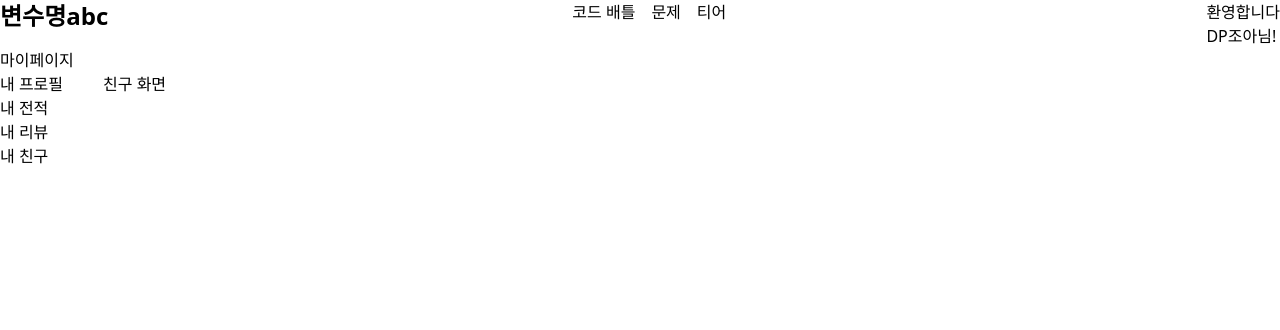
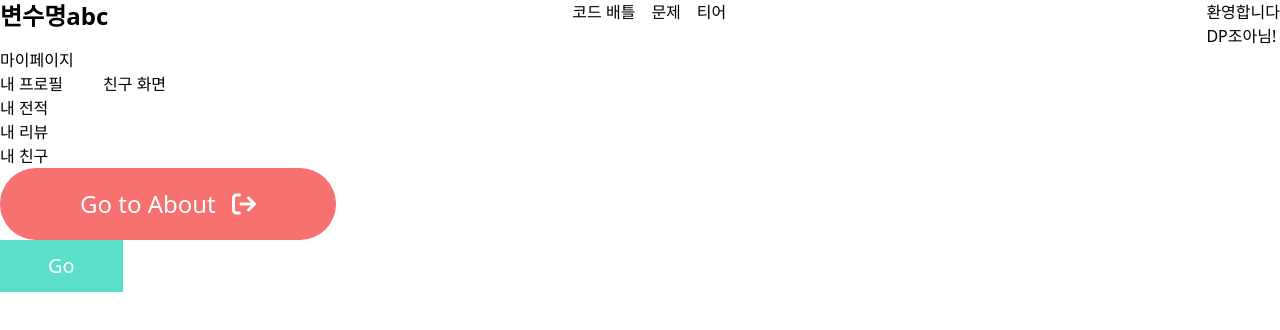
Before and after one commit to varABC-A508/varabc, a React (Create React App) app in the folder frontend/varabc/: page /mypage/friends in a window 1280 px wide. Shown: the top 330 px of the page. Built offline with nearby package versions, Linux system fonts and the light colour scheme.

Commit message:
Feature/button move

```diff
--- a/frontend/varabc/package.json
+++ b/frontend/varabc/package.json
@@ -30,7 +30,6 @@
     "redux": "^4.2.1",
     "split-pane-react": "^0.1.3",
     "styled-components": "^6.0.5",
-    "tailwindcss": "^3.3.3",
     "web-vitals": "^2.1.4"
   },
   "scripts": {
@@ -56,5 +55,8 @@
       "last 1 firefox version",
       "last 1 safari version"
     ]
+  },
+  "devDependencies": {
+    "tailwindcss": "^3.3.3"
   }
 }
--- a/frontend/varabc/src/App.js
+++ b/frontend/varabc/src/App.js
@@ -15,6 +15,9 @@ import { History } from './pages/myPage/History';
 import { Profile } from './pages/myPage/Profile';
 import { Reviews } from './pages/myPage/Reviews';
 import { MyPage } from './pages/myPage/myPage';
+
+
+import ButtonMoveTest from './ButtonMoveTest';
 
 const App = () => {
   return (
@@ -35,6 +38,9 @@ const App = () => {
           <Route path="friends" element={<Friends />} />
         </Route>
       </Routes>
+
+
+      <ButtonMoveTest />
     </div>
   );
 }
--- /dev/null
+++ b/frontend/varabc/src/ButtonMoveTest.js
@@ -0,0 +1,19 @@
+import React from 'react';
+import MoveRoundButton from './components/common/Button/MoveRoundButton';
+import MoveSquareButton from './components/common/Button/MoveSquareButton';
+
+
+
+
+const ButtonMoveTest = () => {
+  return (
+    <div>
+      <div>
+        <MoveRoundButton to="/battle" bgColor={'red'} btnSize={'big'} text={'Go to About'} />
+        <MoveSquareButton to="/battle" bgColor={'green'} btnSize={'basic'} text={'Go'} />
+      </div>
+    </div>
+  );
+};
+
+export default ButtonMoveTest;
--- /dev/null
+++ b/frontend/varabc/src/Test.js
@@ -0,0 +1,25 @@
+import logo from './logo.svg';
+import './App.css';
+
+function Test() {
+  return (
+    <div className="App">
+      <header className="App-header">
+        <img src={logo} className="App-logo" alt="logo" />
+        <p>
+          Edit <code>src/App.js</code> and save to reload.
+        </p>
+        <a
+          className="App-link"
+          href="https://reactjs.org"
+          target="_blank"
+          rel="noopener noreferrer"
+        >
+          TEST
+        </a>
+      </header>
+    </div>
+  );
+}
+
+export default Test;
--- /dev/null
+++ b/frontend/varabc/src/components/common/Button/MoveRoundButton.js
@@ -0,0 +1,62 @@
+import React from 'react';
+import { useNavigate } from 'react-router-dom';
+
+import { FontAwesomeIcon } from "@fortawesome/react-fontawesome";
+import { faArrowRightFromBracket } from "@fortawesome/free-solid-svg-icons";
+
+const bgColors = {
+  red: "bg-red-400",
+  gray: "bg-gray-400",
+  green: "bg-[#5BDFCA]",
+  basic: "bg-white",
+};
+
+const btnSizes = {
+  big: "px-20 py-5 text-2xl",
+  basic: "px-12 py-3 text-xl",
+};
+
+
+
+const MoveRoundButton = ({ to, text, bgColor, btnSize }) => {
+  const navigate = useNavigate();
+  const backgroundColor = bgColors[bgColor];
+  const buttonSize = btnSizes[btnSize];
+  let textColor, hoverColor;
+  switch (bgColor) {
+    case "basic":
+      textColor = "text-gray-600";
+      hoverColor = "hover:bg-gray-200";
+      break;
+    case "red":
+      textColor = "text-white";
+      hoverColor = "hover:bg-red-500";
+      break;
+    case "green":
+      textColor = "text-white";
+      hoverColor = "hover:bg-emerald-500";
+      break;
+    case "gray":
+      textColor = "text-gray-700";
+      hoverColor = "hover:bg-gray-200";
+      break;
+    default:
+  }
+
+
+
+  const handleClick = () => {
+    console.log('페이지 이동');
+    navigate(to);
+  };
+
+  return (
+
+    <button onClick={handleClick} className={`${backgroundColor} ${textColor} ${hoverColor} flex justify-items-center items-center rounded-full ${buttonSize}`}>
+      {text}
+      <FontAwesomeIcon className={`${backgroundColor} ${textColor} ${hoverColor} flex ml-4`} icon={faArrowRightFromBracket} />
+    </button>
+  );
+
+  }
+  export default MoveRoundButton;
--- /dev/null
+++ b/frontend/varabc/src/components/common/Button/MoveSquareButton.js
@@ -0,0 +1,52 @@
+import React from 'react';
+import { useNavigate } from 'react-router-dom';
+
+const bgColors = {
+  gray: "bg-gray-400",
+  green: "bg-[#5BDFCA]",
+  basic: "bg-white",
+};
+
+const btnSizes = {
+  big: "px-20 py-5 text-2xl",
+  basic: "px-12 py-3 text-xl",
+};
+
+const MoveSquareButton = ({ to, text, bgColor, btnSize }) => {
+  const navigate = useNavigate();
+  const backgroundColor = bgColors[bgColor];
+  const buttonSize = btnSizes[btnSize];
+  let textColor, hoverColor;
+  switch (bgColor) {
+    case "basic":
+      textColor = "text-gray-600";
+      hoverColor = "hover:bg-gray-200";
+      break;
+    case "green":
+      textColor = "text-white";
+      hoverColor = "hover:bg-emerald-500";
+      break;
+    case "gray":
+      textColor = "text-gray-700";
+      hoverColor = "hover:bg-gray-200";
+      break;
+    default:
+  }
+
+
+
+  const handleClick = () => {
+    console.log('페이지 이동');
+    navigate(to);
+  };
+
+  return (
+
+    <button onClick={handleClick} className={`${backgroundColor} ${textColor} ${hoverColor} flex justify-items-center items-center ${buttonSize}`}>
+      {text}
+    </button>
+  );
+
+};
+
+export default MoveSquareButton;
--- a/frontend/varabc/src/components/common/Button/SmButton.js
+++ b/frontend/varabc/src/components/common/Button/SmButton.js
@@ -22,9 +22,7 @@ const SmButton = ({text, onClick, bgColor}) => {
 			break;
 		default:
 	}
-	if(bgColor !== "basic"){
 
-	}
   return (
 		<button onClick={onClick} className={`${backgroundColor} ${textColor} ${hoverColor} ml-1 mr-1 border text-xs p-1 font-bold rounded`}>{text}</button>
 	);
--- a/frontend/varabc/src/index.js
+++ b/frontend/varabc/src/index.js
@@ -1,3 +1,4 @@
+import './index.css';
 import React from 'react';
 import ReactDOM from 'react-dom/client';
 import App from './App';
```
Also changed, not shown: frontend/varabc/public/icons/go.svg (added), 1 other file (tests, documents, lock files or other folders).
